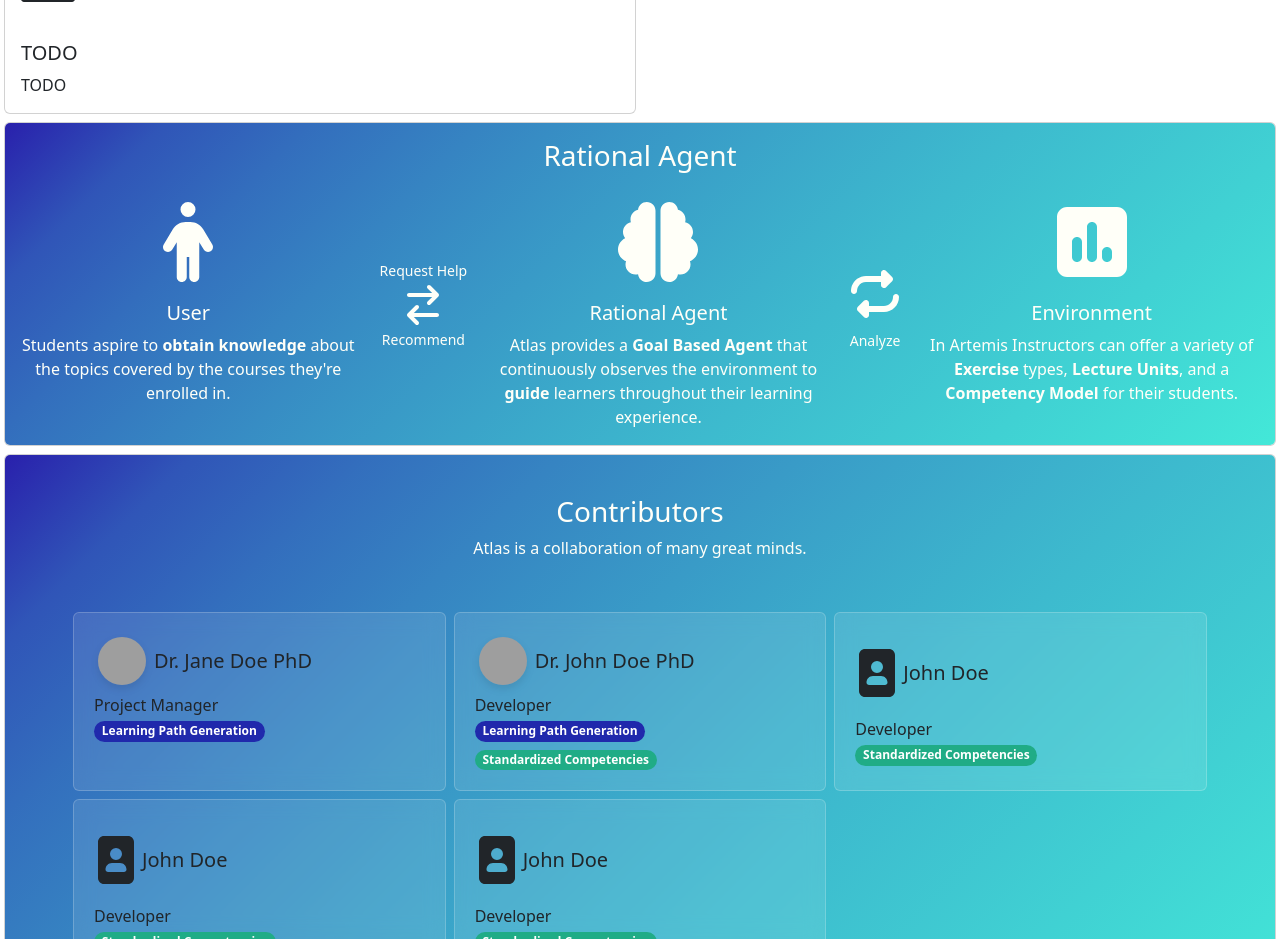
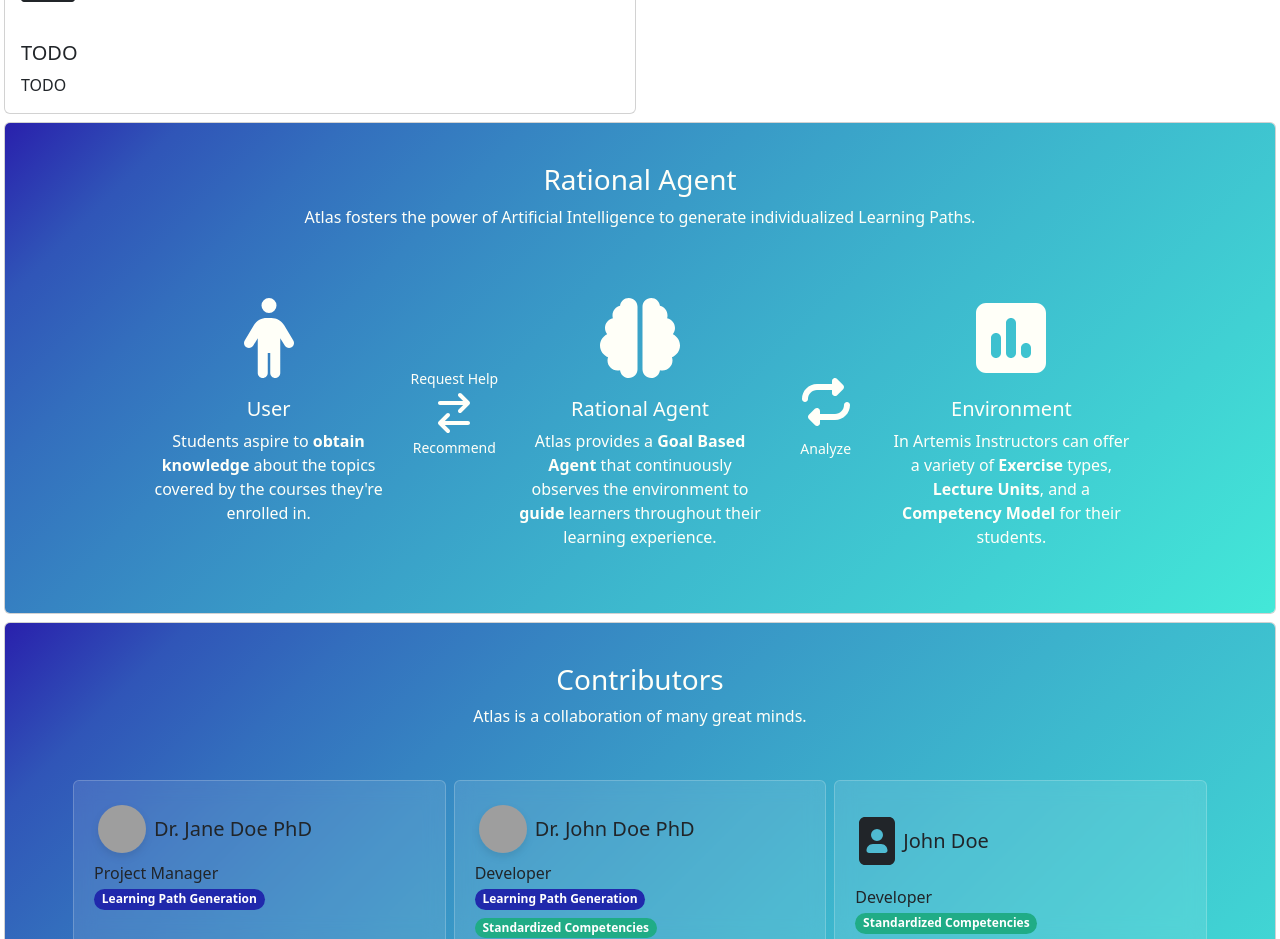
Before and after one commit to MaximilianAnzinger/atlas, an Angular app: page / in a window 1280 px wide. Shown: the part 1240-2179 px from the top of the page. Built offline with nearby package versions, Linux system fonts and the light colour scheme; grey boxes are pictures that could not be loaded.

Commit message:
improve learning path ssd (#47)

```diff
--- a/src/app/learning-path-ssd/learning-path-ssd.component.html
+++ b/src/app/learning-path-ssd/learning-path-ssd.component.html
@@ -1,14 +1,15 @@
 <div class="card overflow-hidden text-center text-light">
     <div class="atlas-bg-gradient w-100 h-100">
         <div class="card-body">
-            <h3 class="card-title">Rational Agent</h3>
-            <div class="row">
-                <div class="col">
+            <h3 class="card-title mt-4">Rational Agent</h3>
+            <p class="card-text">Atlas fosters the power of Artificial Intelligence to generate individualized Learning Paths.</p>
+            <div class="my-5 d-flex flex-row justify-content-center">
+                <div class="w-20">
                     <fa-icon class="fa-5x fa-fw" [icon]="faPerson"></fa-icon>
                     <h5 class="card-title">User</h5>
                     <p class="card-text">Students aspire to <b>obtain knowledge</b> about the topics covered by the courses they're enrolled in.</p>
                 </div>
-                <div class="col-auto">
+                <div class="w-10">
                     <div class="row h-100 align-items-center">
                         <div class="col">
                             <p class="card-text small mb-2">Request Help</p>
@@ -20,14 +21,14 @@
                         </div>
                     </div>
                 </div>
-                <div class="col">
+                <div class="w-20">
                     <fa-icon class="fa-5x fa-fw" [icon]="faBrain"></fa-icon>
                     <h5 class="card-title">Rational Agent</h5>
                     <p class="card-text">
                         Atlas provides a <b>Goal Based Agent</b> that continuously observes the environment to <b>guide</b> learners throughout their learning experience.
                     </p>
                 </div>
-                <div class="col-auto">
+                <div class="w-10">
                     <div class="row h-100 align-items-center">
                         <div class="col">
                             <fa-icon class="fa-3x fa-fw" [icon]="faRepeat"></fa-icon>
@@ -35,7 +36,7 @@
                         </div>
                     </div>
                 </div>
-                <div class="col">
+                <div class="w-20">
                     <fa-icon class="fa-5x fa-fw" [icon]="faSquarePollVertical"></fa-icon>
                     <h5 class="card-title">Environment</h5>
                     <p class="card-text">
--- a/src/styles.scss
+++ b/src/styles.scss
@@ -32,6 +32,22 @@ $theme-colors: (
   height: 50vh !important;
 }
 
+.w-5 {
+  width: 5% !important;
+}
+
+.w-10 {
+  width: 10% !important;
+}
+
+.w-15 {
+  width: 15% !important;
+}
+
+.w-20 {
+  width: 20% !important;
+}
+
 .atlas-bg-gradient {
   background: linear-gradient(135deg, $dark 0%, 30%, $secondary 100%) !important;
 }
```
